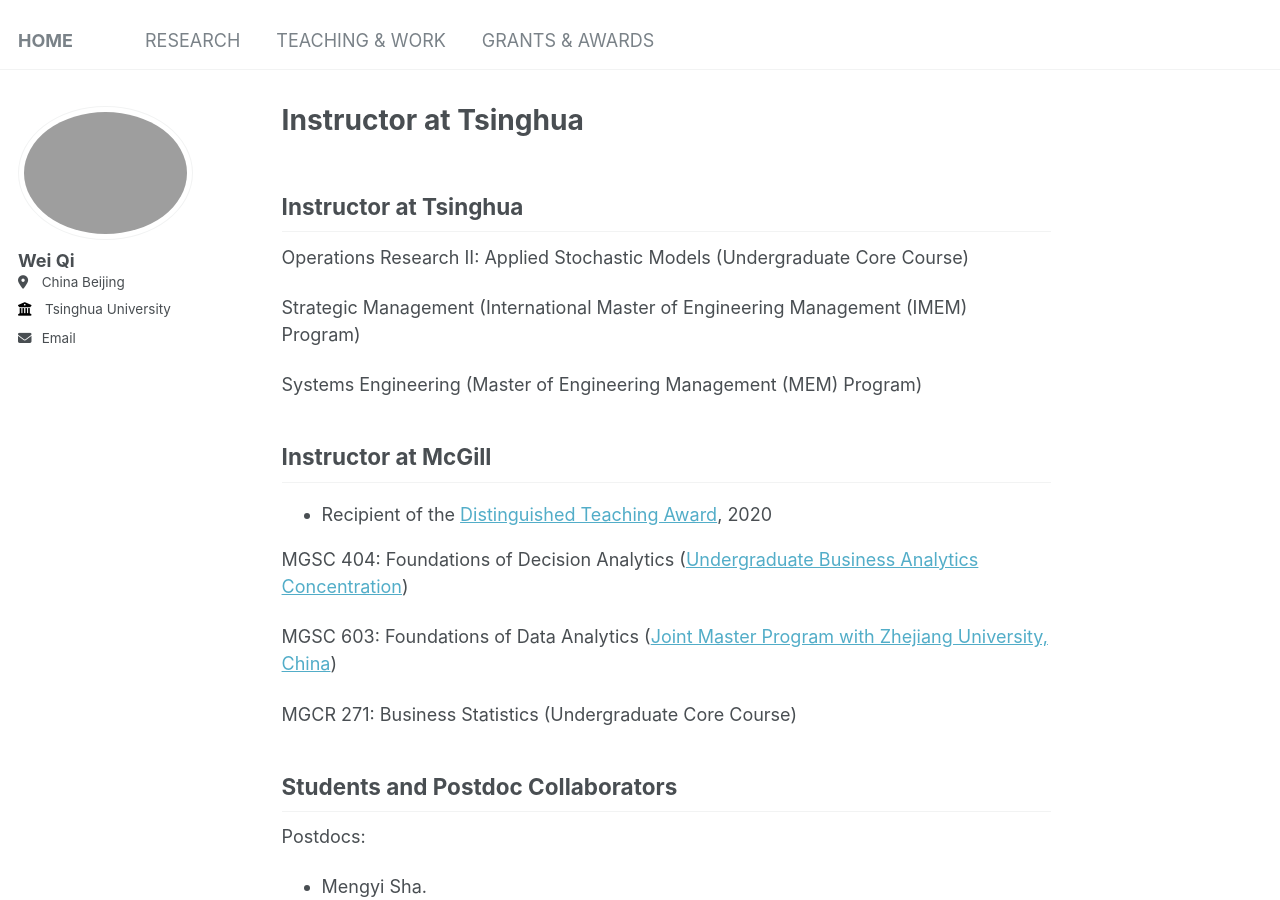
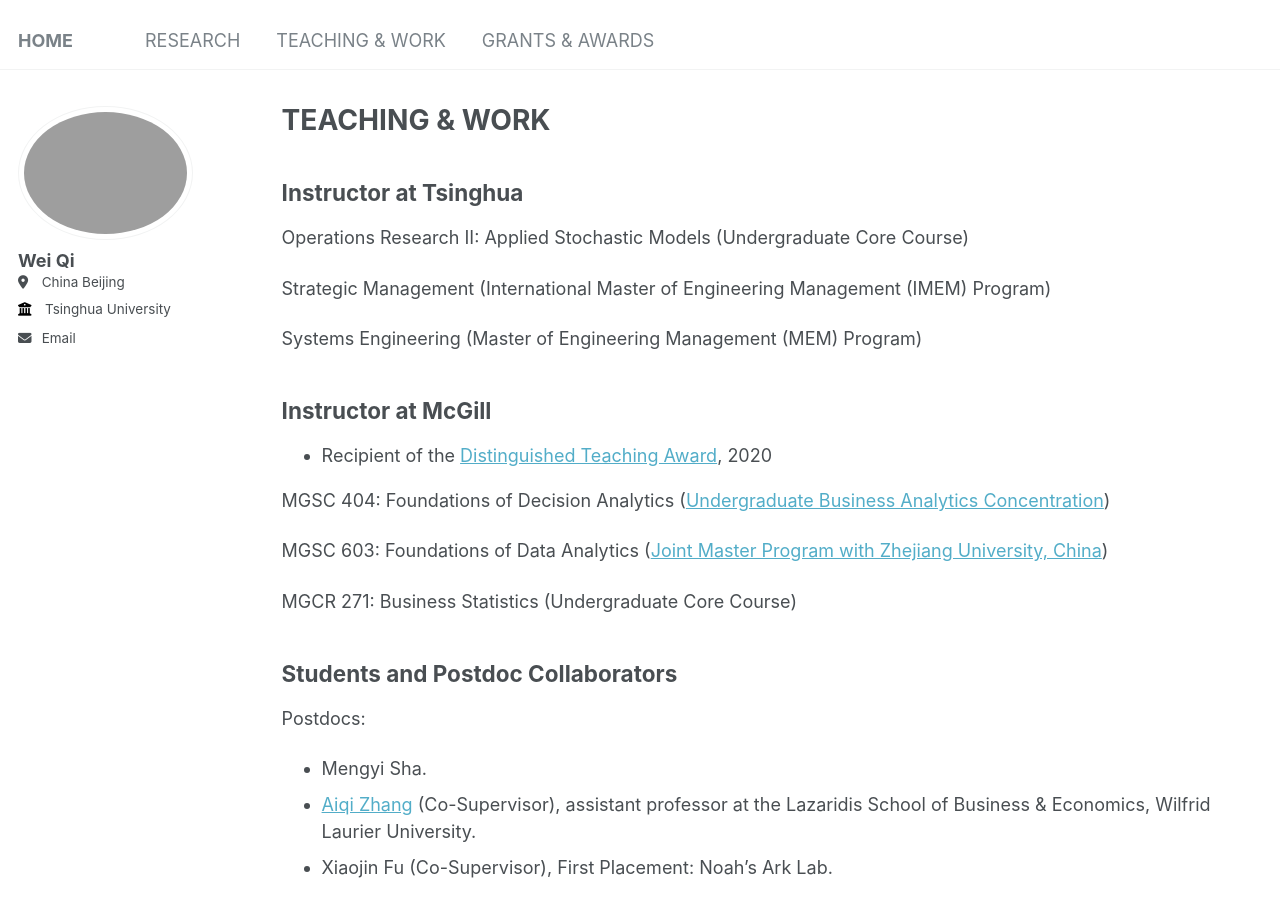
Before and after one commit to wei-qi-home/wei-qi-home.github.io, a Jekyll site: the page built from _pages/teaching & work.md, in a window 1280 px wide and 900 px high. Built offline with Jekyll 4.4.1, drawn with Linux system fonts in a browser that asks for light colours; our own code applies the rules of GitHub Pages for plain Markdown files.

Commit message:
Update teaching & work.md

```diff
--- a/_pages/teaching & work.md
+++ b/_pages/teaching & work.md
@@ -1,3 +1,10 @@
+---
+layout: archive
+title: "TEACHING & WORK"
+permalink: /teaching & work/
+author_profile: true
+---
+
 Instructor at Tsinghua
 ---
 Operations Research II: Applied Stochastic Models (Undergraduate Core Course)
```
